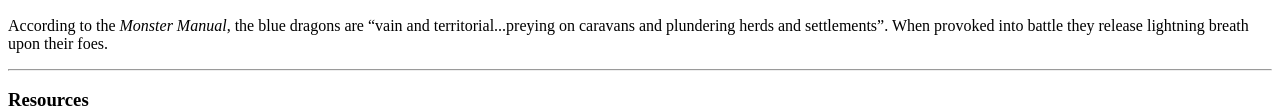
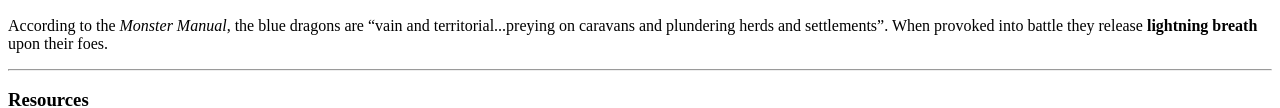
Before and after one commit to RyanDugan/html1, a plain HTML site: page index.html in a window 1280 px wide. Shown: the part 440-548 px from the top of the page. Drawn offline with Linux system fonts and the light colour scheme.

Commit message:
Update index.html

```diff
--- a/index.html
+++ b/index.html
@@ -13,7 +13,7 @@
 	<img src="Images/bluedragon.jpg" alt="Electrified Blue Dragon" width="200" height="220">
 	<img src="Images/bluedragon3.jpg" alt="Blue dragon stalking">
 	<img src="Images/bluedragon2.jpg" alt="Blue Dragon on gold pile">
-		<p>According to the <i>Monster Manual</i>, the blue dragons are <q>vain and territorial...preying on caravans and plundering herds and settlements</q>. When provoked into battle they release lightning breath upon their foes.</p>
+		<p>According to the <i>Monster Manual</i>, the blue dragons are <q>vain and territorial...preying on caravans and plundering herds and settlements</q>. When provoked into battle they release <b>lightning breath</b> upon their foes.</p>
 		<hr><h3>Resources</h3><p>More in-depth information can be located <a href="https://www.dndbeyond.com/sources/mm/monsters-d#BlueDragon"><b>here</b></a>.</p>
 </body>
 </html>
```
